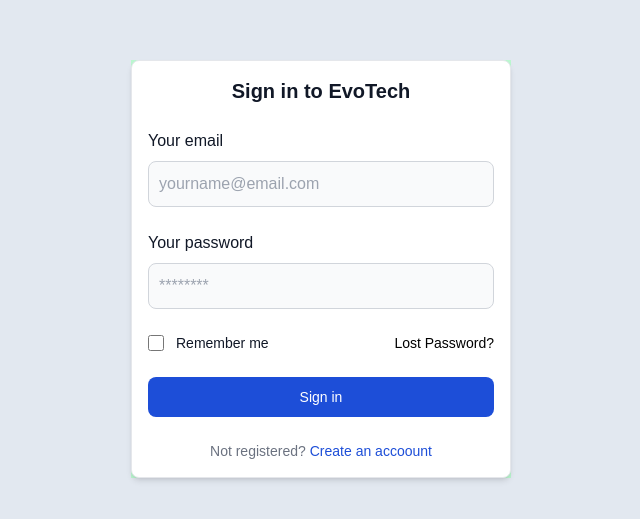
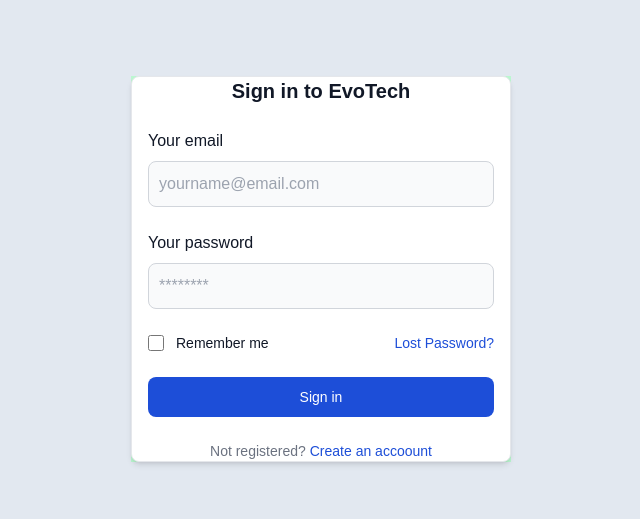
Before and after one commit to prasa857/-my-first-project-evo-new, a Next.js app: page /login in a window 1280 px wide. Shown: the part 131-650 px from the top of the page, without its empty margins (319-959 px from the left). Built offline with nearby package versions, Linux system fonts and the light colour scheme.

Commit message:
Upgrade is OK code correct

```diff
--- a/app/login/login-form.jsx
+++ b/app/login/login-form.jsx
@@ -8,13 +8,13 @@
   const [password, setPassword] = useState("");
 
   const handleSubmit = (e) => {
-    e.preventDefalt();
+    e.preventDefault();
     console.log("Form Data:", { email: email, password: password });
   };
 
   return (
     <div className="w-[380px] mx-auto bg-green-200">
-      <div className="bg-white shadow-md border border-gray-200 rounded-lg p-4">
+      <div className="bg-white shadow-md border border-gray-200 rounded-lg px-4">
         <form onSubmit={handleSubmit} className="space-y-6">
           {/*Title */}
           <h3 className="text-center text-xl font-semibold text-gray-900">
@@ -80,7 +80,7 @@
             </div>
             <a
               href="/forget password"
-              className="text-sm text font-medium to-blue-700 hover:underline ml-auto"
+              className="text-sm text font-medium text-blue-700 hover:underline ml-auto"
             >
               Lost Password?
             </a>
```
Also changed, not shown: app/login/page.jsx (+7 -6 lines).
